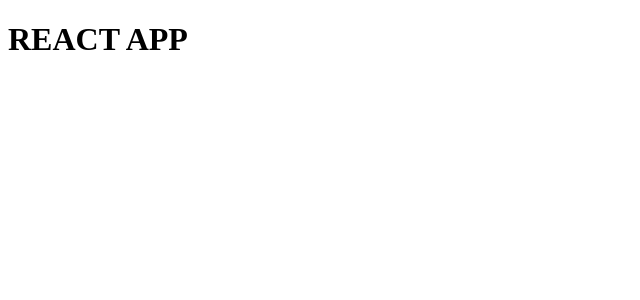
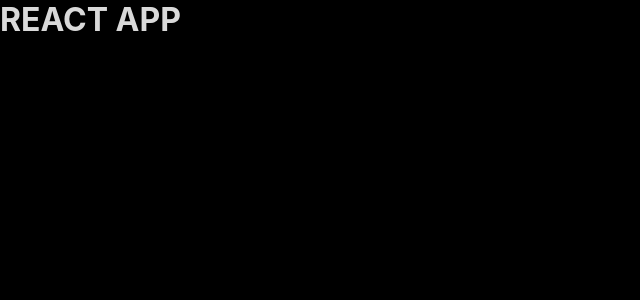
Before and after one commit to g7tavares/twitter-clone, a React (Create React App) app: page / in a window 1280 px wide. Shown: the top 300 px of the page, without its empty margins (0-640 px from the left). Built offline with nearby package versions, Linux system fonts and the light colour scheme.

Commit message:
Created GlobalStyles

```diff
--- a/src/App.tsx
+++ b/src/App.tsx
@@ -1,8 +1,13 @@
 import React from 'react';
+import GlobalStyles from './styles/GlobalStyles';
 
 function App() {
   return (
-    <h1>REACT APP</h1>
+    <>
+      <h1>REACT APP</h1>
+
+      <GlobalStyles />
+    </>
   );
 }
 
--- /dev/null
+++ b/src/styles/GlobalStyles.ts
@@ -0,0 +1,43 @@
+import { createGlobalStyle } from 'styled-components';
+
+export default createGlobalStyle`
+
+:root {
+  --primary: #000;
+  --secondary: #15181C;
+  --search: #202327;
+  --white: #D9D9D9;
+  --gray: #7A7A7A;
+  --outline: #2F3336;
+  --retweet: #00C06B;
+  --like: #E8265E;
+  --twitter: #33A1F2;
+  --twitter-dark-hover: #011017;
+  --twitter-light-hover: #2C8ED6;
+}
+
+*{
+  margin: 0;
+  padding: 0;
+  box-sizing: border-box;
+  color: var(--white);
+}
+
+html, body, #root{
+  max-height: 100vh;
+  max-width: 100vw;
+  height: 100%;
+  width: 100%;
+}
+
+*, button, input{
+  border: 0;
+  background: none;
+  font-family: -apple-system, BlinkMacSystemFont, 'Segoe UI', Roboto, Oxygen, Ubuntu, Cantarell, 'Open Sans', 'Helvetica Neue', sans-serif;
+}
+
+html{
+  background: var(--primary);
+}
+
+`;
```
Also changed, not shown: src/components/Layout/index.tsx (added), src/components/Layout/styles.ts (added).
